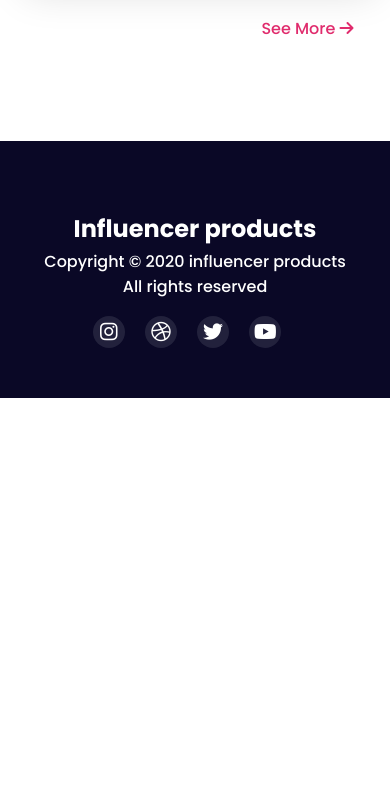
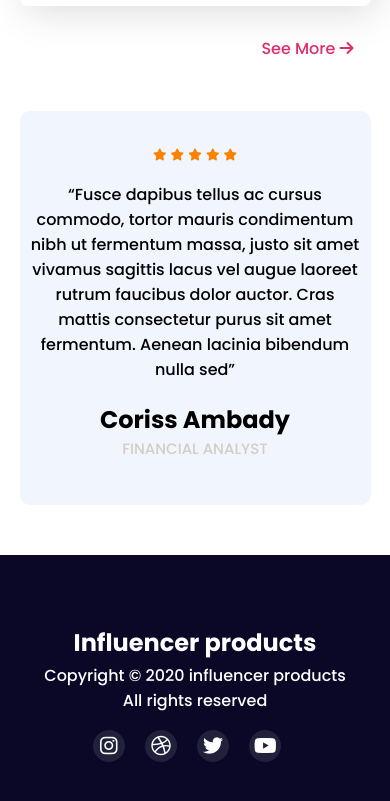
Before and after one commit to alanas59/influencer-gear, a plain HTML site: page index.html in a window 390 px wide. Shown: the part 5900-6701 px from the top of the page. Before the commit the page ends 6298 px from the top, so only its background shows below. Drawn offline with Linux system fonts and the light colour scheme.

Commit message:
featured product added

```diff
--- a/index.html
+++ b/index.html
@@ -161,6 +161,27 @@
         </div>
 
     </div>
+    <!-- featured products -->
+    <div class="featured-product container">
+        <div class="featured-product-left">
+            <img src="images/co2.png" alt="">
+        </div>
+        <div class="featured-product-right">
+            <div class="stars">
+                <i class="fas fa-star filled"></i>
+                <i class="fas fa-star filled"></i>
+                <i class="fas fa-star filled"></i>
+                <i class="fas fa-star filled"></i>
+                <i class="fas fa-star filled"></i>
+             </div>
+            <p>
+                “Fusce dapibus tellus ac cursus commodo, tortor mauris condimentum nibh ut fermentum massa, justo sit amet vivamus sagittis lacus vel augue laoreet rutrum faucibus dolor auctor. Cras mattis consectetur purus sit amet fermentum. Aenean lacinia bibendum nulla sed”
+            </p>
+            <h2>Coriss Ambady</h2>
+            <p class="financial">FINANCIAL ANALYST</p>
+        </div>
+    </div>
+
     <!-- footer -->
     <footer>
          <h2>Influencer products</h2>
--- a/style.css
+++ b/style.css
@@ -107,6 +107,41 @@
     text-decoration: none;
     margin-right: 17px;
 }
+/*-----------------------
+ featured product styles
+ ------------------------*/
+ .featured-product{
+     display: grid;
+     grid-template-columns: repeat(2,1fr);
+     background-color: #F1F5FD;
+     border-radius: 10px;
+     margin-top:150px;
+
+ }
+ .featured-product-left {
+     /* text-align: right; */
+ }
+ .featured-product-left img{
+    width: 50%;
+    margin-left: 150px;
+    position: relative;
+    margin-top: -115px;
+    margin-bottom: -7px;
+ }
+ .featured-product-right {
+    padding-top:50px;
+    padding-right:50px;
+    text-align: center;
+}
+.featured-product-right h2{
+    margin-bottom: 0;
+}
+.featured-product-right .financial{
+    color:#D3CDC4;
+    font-size: 15px;
+    margin-top: 0;
+}
+
 /* -----------
 footer styles
 -------------- */
@@ -151,6 +186,7 @@ media querey
 
     .influencer{
         flex-direction: column;
+
     }
     .influencer-left,.influencer-right{
         width:100%;
@@ -166,10 +202,7 @@ media querey
     .influencer-left p{
        margin-bottom: 20px;
     }
-    .influencer-right{
-
-    }
-    .influencer-right img{
+   .influencer-right img{
         width:100%;
     }
     .container{
@@ -177,6 +210,7 @@ media querey
      }
     .collections{
        grid-template-columns: repeat(1,1fr);
+       margin-top: 50px;
      }
     .collection{
         padding:25px;
@@ -185,5 +219,21 @@ media querey
         width: 100%;
     }
 
+    .featured-product{
+        grid-template-columns: repeat(1,1fr);
+        margin-top: 50px ;
+    }
+    .featured-product-left{
+        display: none;
+    }
+    .featured-product-right {
+         padding:30px 10px;
+         text-align: center;
+        }
+
+    footer{
+        margin-top: 50px;
+    }
+
 
 }
```
Also changed, not shown: images/co2.png (added).
